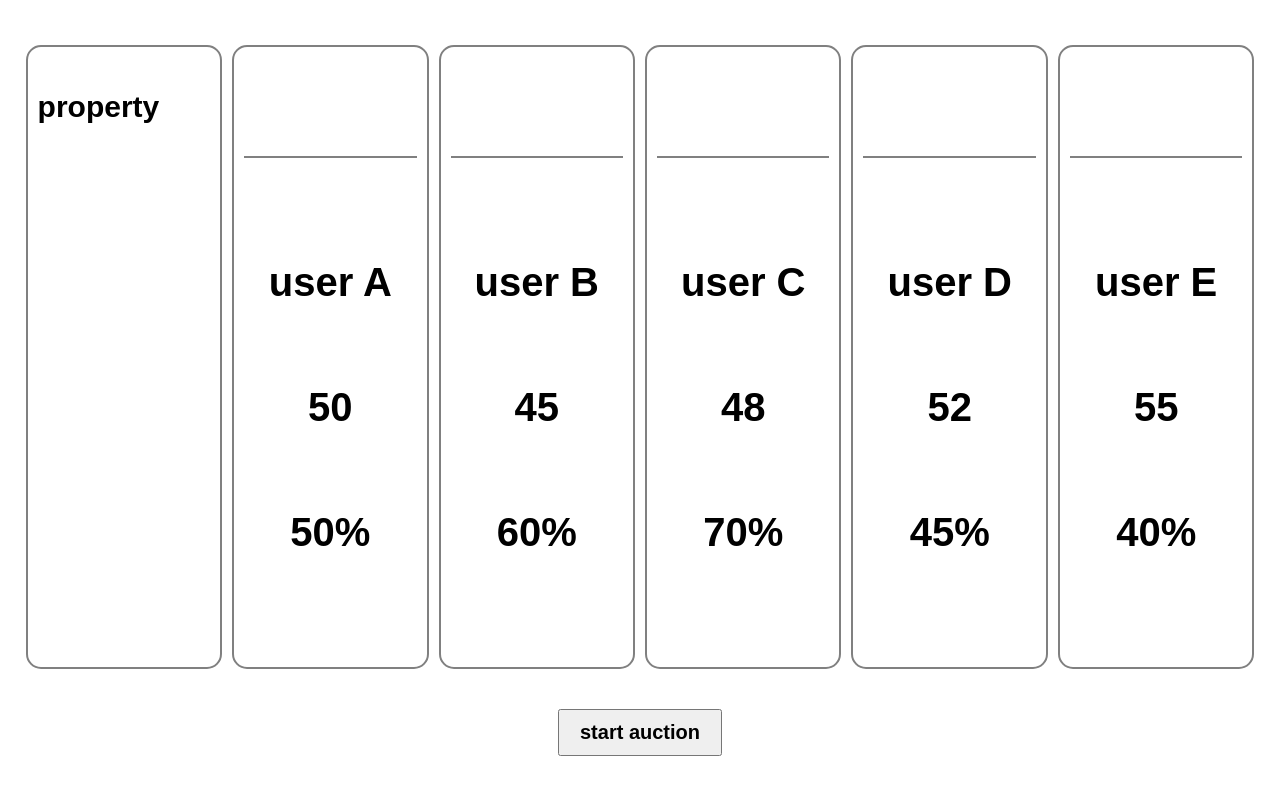
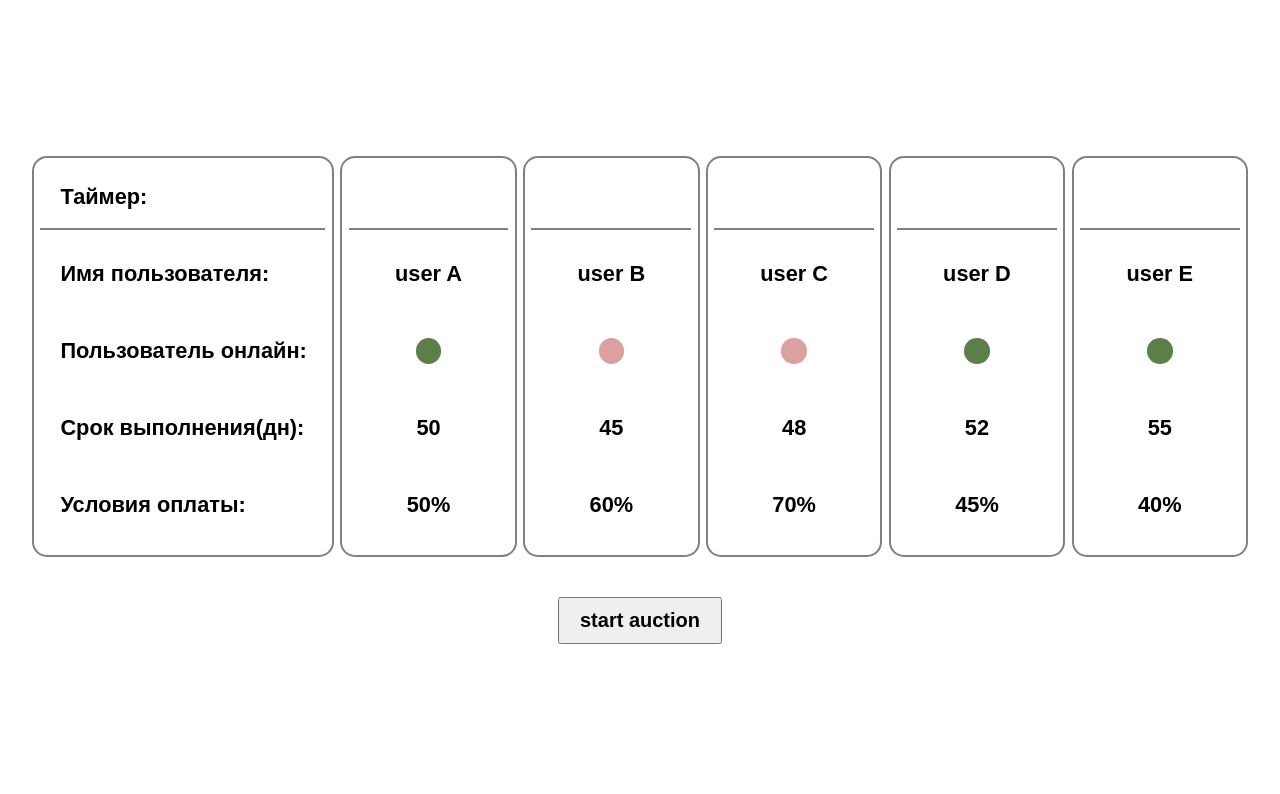
Before and after one commit to deniSwd/auction-timer, a React (Create React App) app: page / in a window 1280 px wide. Shown: the top 794 px of the page. Built offline with nearby package versions, Linux system fonts and the light colour scheme.

Commit message:
feat: add property -online status, properties list component, style: properties list, user box, app

```diff
--- a/src/App.module.scss
+++ b/src/App.module.scss
@@ -6,25 +6,11 @@
   width: 100vw;
   height: 100vh;
 
-  .timersWrap {
+  .usersBoxWrap {
     display: flex;
     justify-content: center;
-    width: 96%;
-    gap: 10px;
-
-    .propertiesList{
-      display: grid;
-      align-items: center;
-      grid-template-rows: 1fr 5fr;
-      width: 16%;
-      height: 600px;
-      font-size: 30px;
-      font-family: Arial, sans-serif;
-      font-weight: bold;
-      border: 2px solid gray;
-      border-radius: 15px;
-      padding: 10px;
-    }
+    width: 95%;
+    gap: 0.5vw;
   }
 
   button {
--- a/src/App.tsx
+++ b/src/App.tsx
@@ -1,15 +1,15 @@
 import React, { FC, useEffect, useState } from 'react'
 import s from './App.module.scss'
 import './App.module.scss'
-import { Timer } from './components/macro/Timer'
+import { UserBox } from './components/macro/UserBox'
 import { getUsers } from './API/api'
 import { Participants } from './MainTypes'
+import { PropertiesList } from './components/macro/PropertiesList'
 
 export const App: FC = () => {
 
   const [value, setValue] = useState(-1)
   const [currentIndex, setCurrentIndex] = useState(-1)
-
   const [data, setData] = useState<Participants>({ participants: [] })
 
   useEffect(() => {
@@ -20,7 +20,7 @@ export const App: FC = () => {
     if (value === -1) return
     if (value === 0) {
       setCurrentIndex(idx => idx + 1)
-      setValue(value + 10)
+      setValue(value + 120)
     }
     const time = setTimeout(() => {
       setValue(value > 0 ? value - 1 : 0)
@@ -36,13 +36,11 @@ export const App: FC = () => {
 
   return (
     <div className={s.app}>
-      <div className={s.timersWrap}>
-        <div className={s.propertiesList}>
-          property
-        </div>
-        {data.participants.map(p => <Timer valueTimer={value}
-                                           userData={p}
-                                           currentId={currentId} />)}
+      <div className={s.usersBoxWrap}>
+        <PropertiesList />
+        {data.participants.map(p => <UserBox valueTimer={value}
+                                             userData={p}
+                                             currentId={currentId} />)}
       </div>
       <button onClick={() => onStartTimer()} disabled={value > 0}>start auction</button>
     </div>
--- a/src/components/macro/Timer.module.scss
+++ b/src/components/macro/PropertiesList.module.scss
@@ -1,31 +1,28 @@
-.timerWrap {
+.propertiesList {
   display: grid;
   align-items: center;
   grid-template-rows: 1fr 5fr;
-  width: 16%;
-  height: 600px;
-  font-size: 40px;
+  width: 25%;
+  height: 30vw;
+  font-size: 1.7vw;
   font-family: Arial, sans-serif;
   font-weight: bold;
   border: 2px solid gray;
   border-radius: 15px;
-  padding: 10px;
+  padding: 0.5vw;
 
-  .timer {
-    height: 100%;
-    display: flex;
-    justify-content: center;
-    align-items: center;
+  .propertyTimer {
+    padding-left: 20px;
   }
 
-  .propertiesBox {
+  .properties {
     height: 100%;
     border-top: 2px solid gray;
-    padding: 0 20px;
+    padding-left: 20px;
     display: flex;
     flex-direction: column;
     justify-content: center;
-    align-items: center;
-    gap: 80px;
+    align-items: start;
+    gap: 4vw;
   }
 }
--- /dev/null
+++ b/src/components/macro/PropertiesList.tsx
@@ -0,0 +1,16 @@
+import React, { FC } from 'react'
+import s from './PropertiesList.module.scss'
+
+export const PropertiesList: FC = () => {
+  return (
+    <div className={s.propertiesList}>
+      <div className={s.propertyTimer}>Таймер:</div>
+      <div className={s.properties}>
+        <div>Имя пользователя:</div>
+        <div>Пользователь онлайн:</div>
+        <div>Срок выполнения(дн):</div>
+        <div>Условия оплаты:</div>
+      </div>
+    </div>
+  )
+}
--- a/src/components/macro/Timer.tsx
+++ /dev/null
@@ -1,37 +0,0 @@
-import { FC } from 'react'
-import s from './Timer.module.scss'
-import { Participant } from '../../MainTypes'
-import { Property } from '../micro/Property'
-
-type TimerProps = {
-  valueTimer: number
-  userData: Participant
-  currentId: number
-}
-
-export const Timer: FC<TimerProps> = ({
-                                        valueTimer,
-                                        userData,
-                                        currentId
-                                      }) => {
-
-  const min = Math.floor(valueTimer / 60)
-  const sec = valueTimer % 60
-  const isDisplay = currentId === userData.id && valueTimer > 0
-
-  return (
-    <div className={s.timerWrap}>
-      <div className={s.timer}>
-        {isDisplay && `Timer: ${min}:${sec.toString().padStart(2, '0')}`}
-      </div>
-      <div className={s.propertiesBox}>
-        <div>
-          <div>{userData.name}</div>
-          <div></div>
-        </div>
-        <Property isDisplay={isDisplay} userDataProperty={userData.leadTime}/>
-        <Property isDisplay={isDisplay} userDataProperty={userData.paymentTerms}/>
-      </div>
-    </div>
-  )
-}
--- /dev/null
+++ b/src/components/macro/UserBox.module.scss
@@ -0,0 +1,46 @@
+.userBoxWrap {
+  display: grid;
+  align-items: center;
+  grid-template-rows: 1fr 5fr;
+  width: 14%;
+  height: 30vw;
+  font-size: 1.7vw;
+  font-family: Arial, sans-serif;
+  font-weight: bold;
+  border: 2px solid gray;
+  border-radius: 15px;
+  padding: 0.5vw;
+
+  .timer {
+    height: 100%;
+    display: flex;
+    justify-content: center;
+    align-items: center;
+    color: rgb(201, 113, 113);
+  }
+
+  .propertiesBox {
+    height: 100%;
+    border-top: 2px solid gray;
+    padding: 0 20px;
+    display: flex;
+    flex-direction: column;
+    justify-content: center;
+    align-items: center;
+    gap: 4vw;
+
+    .online {
+      width: 2vw;
+      height: 2vw;
+      border-radius: 50%;
+      background-color: rgb(92, 126, 72);
+    }
+
+    .offline {
+      width: 2vw;
+      height: 2vw;
+      border-radius: 50%;
+      background-color: rgba(201, 113, 113, 0.66);
+    }
+  }
+}
--- /dev/null
+++ b/src/components/macro/UserBox.tsx
@@ -0,0 +1,35 @@
+import { FC } from 'react'
+import s from './UserBox.module.scss'
+import { Participant } from '../../MainTypes'
+import { Property } from '../micro/Property'
+
+type UserBoxProps = {
+  valueTimer: number
+  userData: Participant
+  currentId: number
+}
+
+export const UserBox: FC<UserBoxProps> = ({
+                                            valueTimer,
+                                            userData,
+                                            currentId,
+                                          }) => {
+
+  const min = Math.floor(valueTimer / 60)
+  const sec = valueTimer % 60
+  const isDisplay = currentId === userData.id && valueTimer > 0
+
+  return (
+    <div className={s.userBoxWrap}>
+      <div className={s.timer}>
+        {isDisplay && `${min}:${sec.toString().padStart(2, '0')}`}
+      </div>
+      <div className={s.propertiesBox}>
+        <div>{userData.name}</div>
+        <div className={userData.online ? s.online : s.offline}></div>
+        <Property isDisplay={isDisplay} userDataProperty={userData.leadTime} />
+        <Property isDisplay={isDisplay} userDataProperty={userData.paymentTerms} />
+      </div>
+    </div>
+  )
+}
--- a/src/components/micro/Property.module.scss
+++ b/src/components/micro/Property.module.scss
@@ -8,11 +8,11 @@
   .propertyValue {
 
     input {
-      height: 40px;
-      width: 140px;
+      height: 1.8vw;
+      width: 4vw;
       padding: 0 5px;
-      font-size: 40px;
-      line-height: 38px;
+      font-size: 1.7vw;
+      line-height: 1.7vw;
       font-family: Arial, sans-serif;
       font-weight: bold;
     }
--- a/src/components/micro/editButton.module.scss
+++ b/src/components/micro/editButton.module.scss
@@ -1,13 +1,14 @@
 .editButton {
-  height: 40px;
-  width: 40px;
+  height: 2vw;
+  width: 2vw;
   padding: 0;
   margin: 0;
   text-align: center;
   border: none;
   border-radius: 5px;
   cursor: pointer;
-  img{
+
+  img {
     width: 100%;
   }
 }
```
